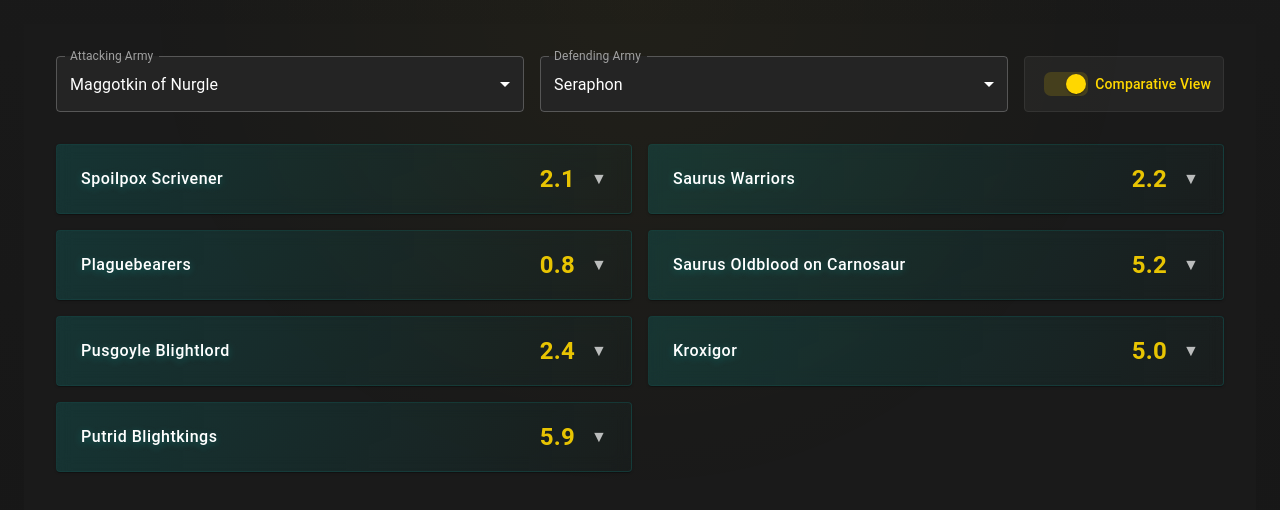
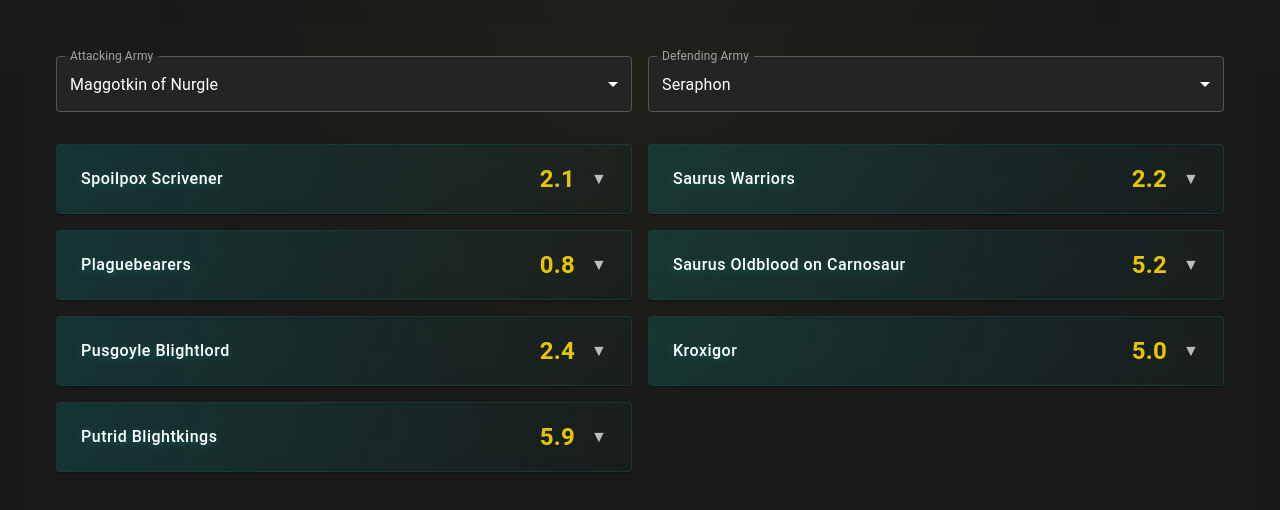
Before and after one commit to fafimba/Statos, a React (Create React App) app in the folder frontend/: page / in a window 1280 px wide. Shown: the top 510 px of the page. Built offline with nearby package versions, Linux system fonts and the light colour scheme.

Commit message:
-a publicar

```diff
--- a/frontend/src/components/ComparacionEjercitos/index.js
+++ b/frontend/src/components/ComparacionEjercitos/index.js
@@ -48,25 +48,16 @@
   return (
     <Box sx={{
       width: '100%',
-      maxWidth: vistaUnaColumna ? '1400px' : '1800px',
+      maxWidth: '1800px',
       margin: '0 auto',
       p: { xs: 2, md: 4 },
       backgroundColor: 'background.default',
-    }}>
-      {/* Control de vista */}
-      <Box sx={{
-        display: 'flex',
-        gap: 2,
-        mb: 4,
-        flexDirection: { xs: 'column', sm: 'row' },
-        alignItems: 'center'
     }}>
       {/* Selectores de ejército */}
       <Box sx={{
         display: 'flex',
         gap: 2,
-          flex: 1,
-          width: '100%',
+        mb: 4,
         flexDirection: { xs: 'column', sm: 'row' }
       }}>
         <FormControl sx={{ minWidth: 200, flex: 1 }}>
@@ -150,48 +141,9 @@
         </FormControl>
       </Box>
 
-        {/* Selector de vista simplificado */}
-        <FormControlLabel
-          control={
-            <Switch
-              checked={!vistaUnaColumna}
-              onChange={(e) => setVistaUnaColumna(!e.target.checked)}
-              sx={{
-                '& .MuiSwitch-thumb': {
-                  backgroundColor: !vistaUnaColumna ? 'primary.main' : '#808080',
-                },
-                '& .MuiSwitch-track': {
-                  backgroundColor: !vistaUnaColumna ? 'rgba(255, 215, 0, 0.3)' : 'rgba(255, 255, 255, 0.1)',
-                }
-              }}
-            />
-          }
-          label={
-            <Typography
-              sx={{
-                color: 'primary.main',
-                fontSize: '0.875rem',
-                fontWeight: 500,
-              }}
-            >
-              Comparative View
-            </Typography>
-          }
-          sx={{
-            margin: 0,
-            backgroundColor: '#242424',
-            border: '1px solid #333333',
-            borderRadius: '4px',
-            padding: '4px 12px',
-            height: '56px',
-            alignItems: 'center',
-          }}
-        />
-      </Box>
-
-      {/* Lista de unidades */}
+      {/* Lista de unidades en dos columnas */}
       <Grid container spacing={2}>
-        <Grid item xs={12} md={vistaUnaColumna ? 12 : 6}>
+        <Grid item xs={12} md={6}>
           {unidadesAtacantesOrdenadas.map(([nombre, unidad]) => (
             <UnidadCard
               key={nombre}
@@ -202,7 +154,6 @@
             />
           ))}
         </Grid>
-        {!vistaUnaColumna && (
         <Grid item xs={12} md={6}>
           {unidadesDefensorasOrdenadas.map(([nombre, unidad]) => (
             <UnidadCard
@@ -214,7 +165,6 @@
             />
           ))}
         </Grid>
-        )}
       </Grid>
     </Box>
   );
@@ -228,8 +178,7 @@
     setPerfilesActivos,
     habilidadesPerfiles,
     modificarPerfil,
-    habilidadesUnidad,
-    setHabilidadesUnidad
+    habilidadesUnidad
   } = usePerfilesAtaque(unidad);
 
   // Estado para habilidades toggleables de unidad
@@ -1058,7 +1007,7 @@
     // Establecer un timeout para mostrar el tooltip específico
     tooltipTimeoutRef.current = setTimeout(() => {
       setActiveTooltip(habilidadId);
-    }, 500);
+    }, 1000);
   };
 
   const handleMouseLeave = () => {
@@ -1253,7 +1202,14 @@
                     onClick={(e) => e.stopPropagation()}
                     sx={{
                       transform: 'scale(0.6)',
-                      ml: 0.5
+                      ml: 0.5,
+                      '& .MuiSwitch-thumb': {
+                        backgroundColor: habilidadesActivas.ofensivas[habilidad.id] ? 'primary.main' : '#404040',
+                      },
+                      '& .MuiSwitch-track': {
+                        backgroundColor: habilidadesActivas.ofensivas[habilidad.id] ? 'rgba(0, 207, 200, 0.3)' : '#242424',
+                        opacity: 1
+                      }
                     }}
                   />
                 )}
@@ -1293,11 +1249,11 @@
                   transition: 'all 0.2s ease',
                   border: '1px solid',
                   borderColor: habilidad.type === 'fixed' || habilidadesActivas.defensivas[habilidad.id]
-                    ? 'secondary.main'
+                    ? '#ff9999'
                     : 'divider',
                   '&:hover': habilidad.type === 'toggleable' ? {
                     backgroundColor: 'rgba(255, 77, 130, 0.25)',
-                    borderColor: 'secondary.light'
+                    borderColor: '#ff9999'
                   } : {}
                 }}
               >
@@ -1320,7 +1276,14 @@
                     onClick={(e) => e.stopPropagation()}
                     sx={{
                       transform: 'scale(0.6)',
-                      ml: 0.5
+                      ml: 0.5,
+                      '& .MuiSwitch-thumb': {
+                        backgroundColor: habilidadesActivas.defensivas[habilidad.id] ? '#ff9999' : '#404040',
+                      },
+                      '& .MuiSwitch-track': {
+                        backgroundColor: habilidadesActivas.defensivas[habilidad.id] ? 'rgba(255, 77, 130, 0.3)' : '#242424',
+                        opacity: 1
+                      }
                     }}
                   />
                 )}
--- a/frontend/src/theme.js
+++ b/frontend/src/theme.js
@@ -27,6 +27,21 @@
       damage: '#ffd700',
       blue: '#00e5ff'
 
+    },
+    ability: {
+      offensive: {
+        background: '#ff75a3',
+        backgroundActive: '#ff75a3',
+        border: '#ff75a3',
+        borderActive: '#ff75a3',
+
+      },
+      defensive: {
+        background: '#4dd0e1',
+        backgroundActive: '#4dd0e1',
+        border: '#4dd0e1',
+        borderActive: '#4dd0e1',
+      },
     },
     divider: 'rgba(255, 255, 255, 0.1)',
     custom: {
```
Lines whose indentation alone changed are shown as unchanged.
